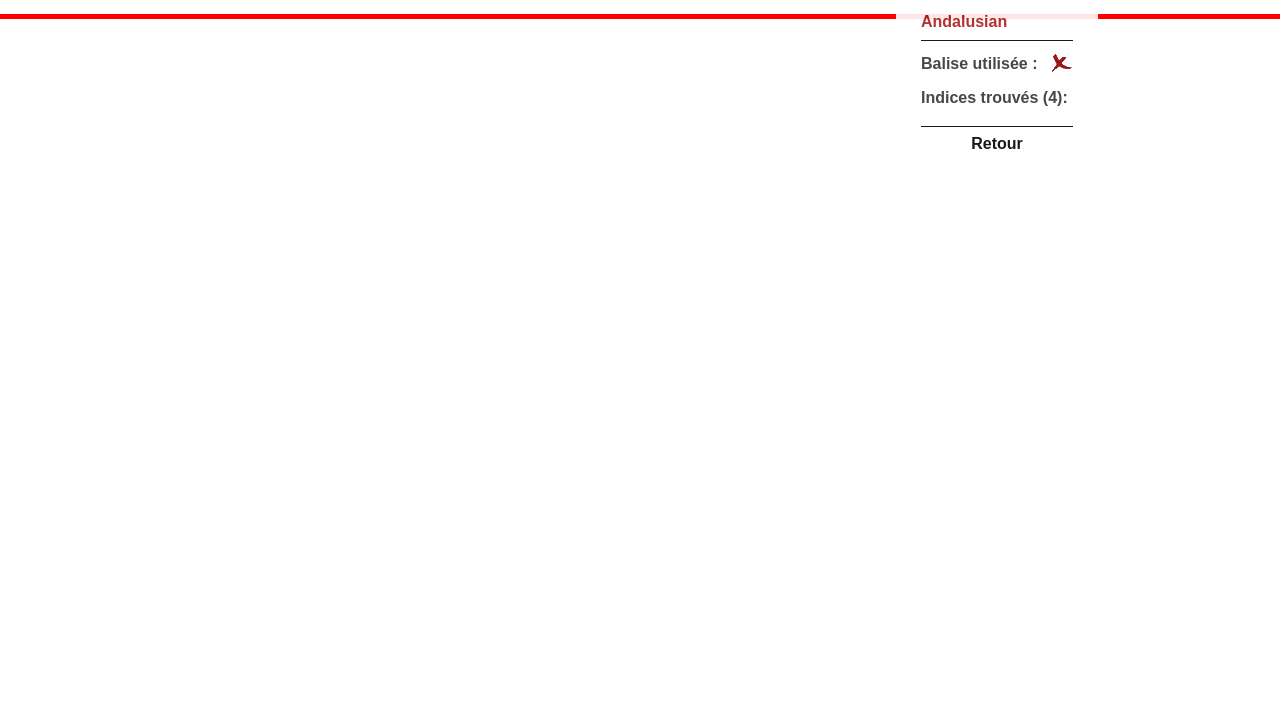
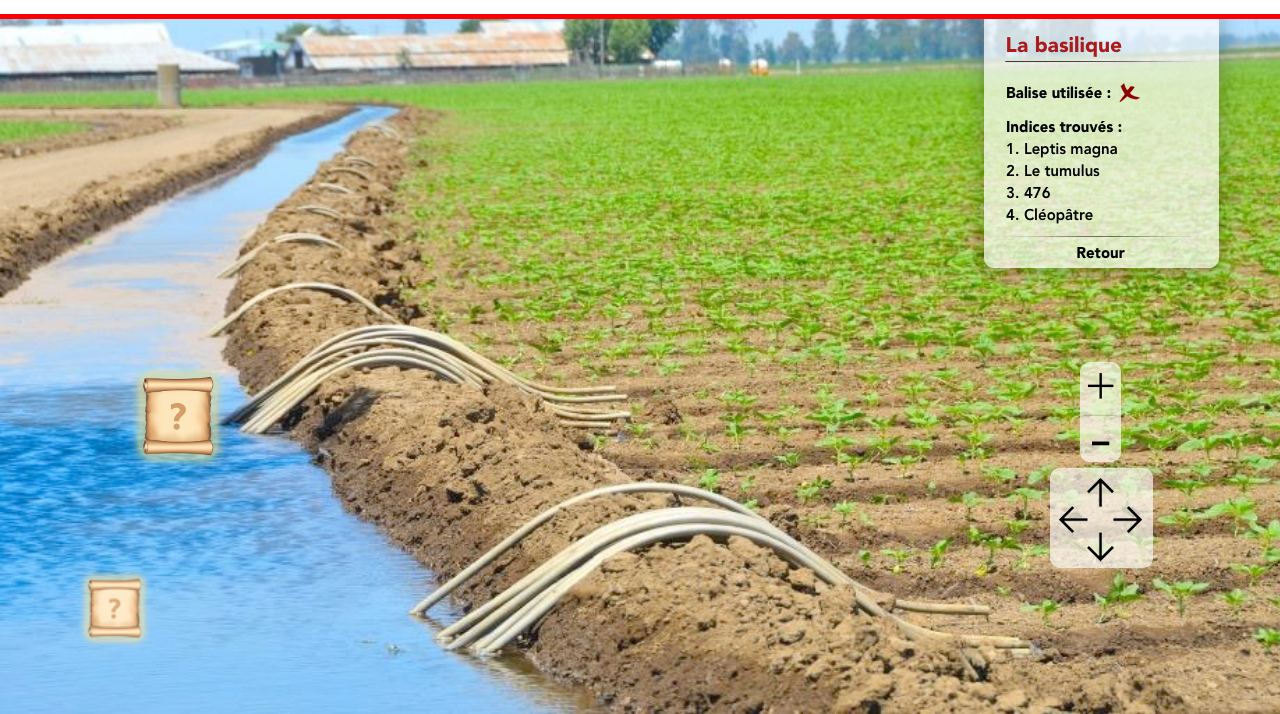
Before and after one commit to El-Anass/360withThreejs, a plain HTML site: page oneImage.html in a window 1280 px wide. Shown: the part 86-800 px from the top of the page. Drawn offline with nearby package versions, Linux system fonts and the light colour scheme.

Commit message:
intro div

```diff
--- a/andalusian.html
+++ b/oneImage.html
@@ -24,6 +24,7 @@
         your experience and security.
       </p>
     <![endif]-->
+
     <div
       style="
         border-bottom: 5px solid red;
@@ -38,20 +39,34 @@
       </center>
     </div>
 
-    <!-- <img
+    <img
+      style="position: absolute; margin-top: 105px; margin-left: 75%;"
+      src="img/information-Box.png"
+    />
+
+    <img
       style="position: absolute; margin-top: 35%; margin-left: 82%;"
       src="img/controle.png"
-    /> -->
+    />
 
-    <div class="info-360">
-      <h2 id="viewName"></h2>
-      <span class="icon">Balise utilisée : <i></i></span>
-      <span>Indices trouvés (4):</span>
-      <ol></ol>
-      <a href="#" title="" id="returnLink">Retour</a>
-    </div>
+    <img
+      style="
+        position: absolute;
+        margin-top: 35%;
+        margin-left: 10%;
+        width: 100px;
+      "
+      src="img/Balise.png"
+    />
 
-    <div class="tooltip"></div>
+    <div
+      style="
+        background-image: url('./img/photo-agriculture.jpg');
+        height: 100%;
+        width: 100%;
+        background-size: cover;
+      "
+    ></div>
 
     <!-- Add your site or application content here -->
     <script src="js/vendor/modernizr-3.8.0.min.js"></script>
@@ -68,21 +83,19 @@
     </script>
     <script src="js/vendor/three.js"></script>
     <script src="js/plugins.js"></script>
+    <!-- <script src="js/main-fes.js"></script> -->
 
-    <!-- 360World's Script -->
+    <!-- Google Analytics: change UA-XXXXX-Y to be your site's ID. -->
     <script>
-      top.returnLink = "http://all.labxdev.com/essec/course/view.php?id=61";
-      top.imageLocation = "img/360/andalusian.jpg";
-      let viewName = "Andalusian";
-      // Change the name and the return link of the current view
-      document.getElementById("viewName").innerHTML = viewName;
-      document.getElementById("returnLink").href = top.returnLink;
+      window.ga = function () {
+        ga.q.push(arguments);
+      };
+      ga.q = [];
+      ga.l = +new Date();
+      ga("create", "UA-XXXXX-Y", "auto");
+      ga("set", "transport", "beacon");
+      ga("send", "pageview");
     </script>
-    <script src="js/main.js"></script>
-    <script>
-      addTooltipInfoOriginal(new THREE.Vector3(60, -25, -35), "door");
-      addTooltipInfoOriginal(new THREE.Vector3(-9, 2.8, 55), "Infor 2");
-      addTooltipBalise(new THREE.Vector3(93, 40.8, 55));
-    </script>
+    <script src="https://www.google-analytics.com/analytics.js" async></script>
   </body>
 </html>
```
Also changed, not shown: index.html (+19 -0 lines), img/intro.png (added).
